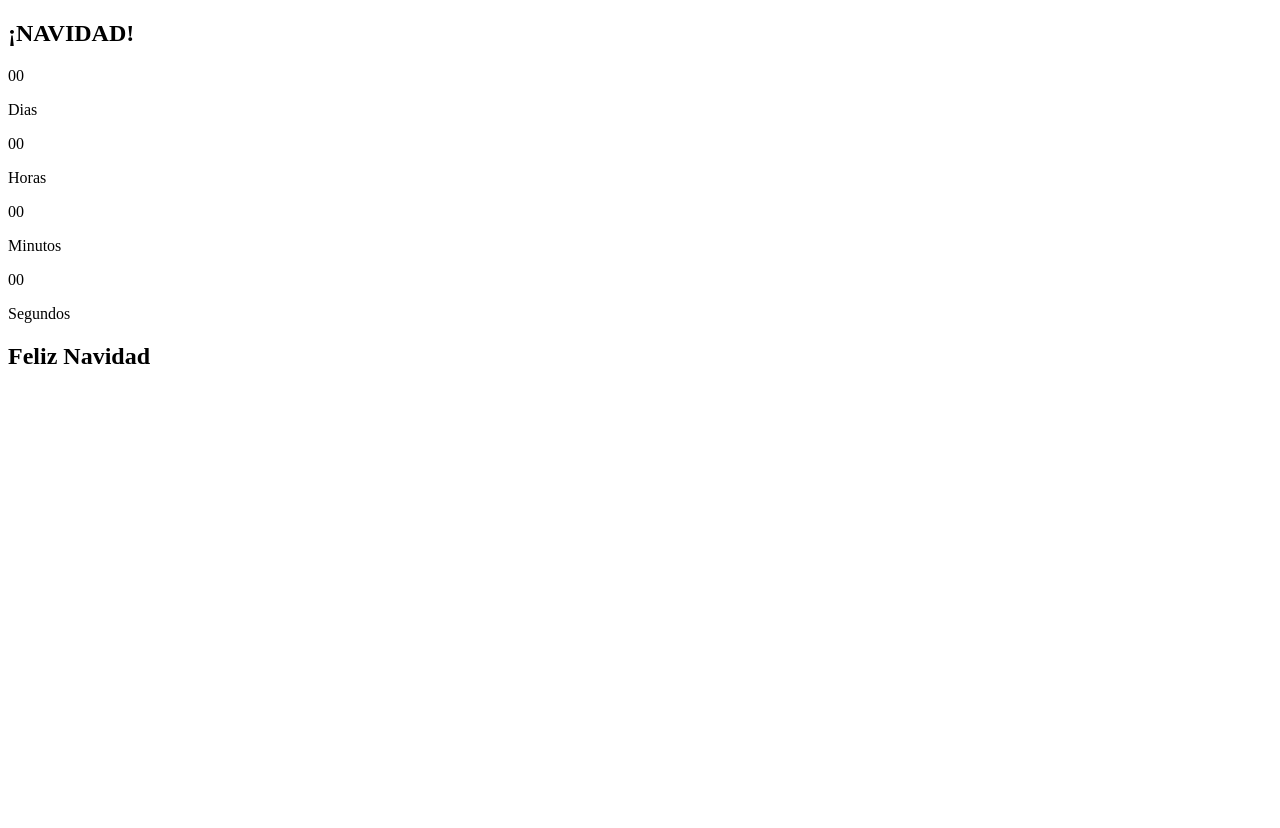
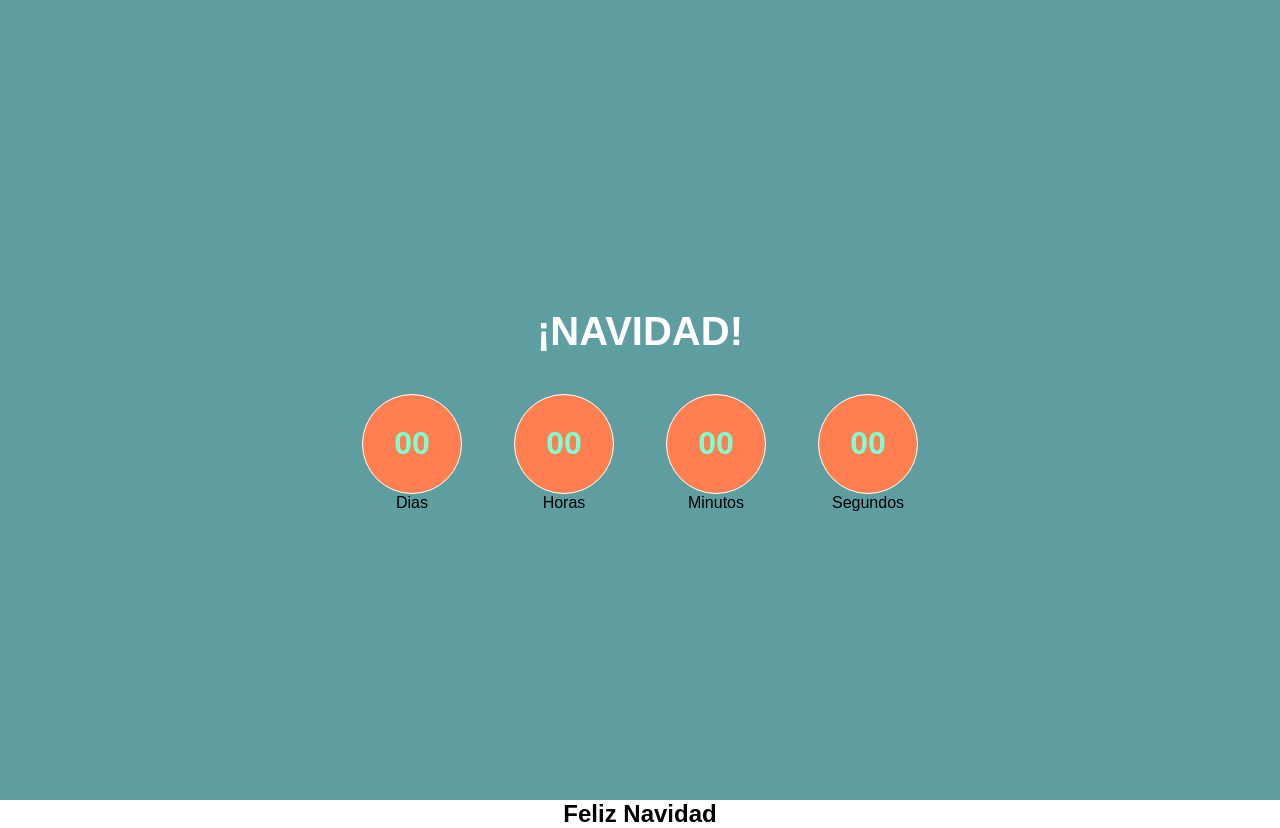
Before and after one commit to PROGRAMXF/Cuenta-regresiva, a plain HTML site: page index.html in a window 1280 px wide. Before the commit the page ends 800 px from the top, so only its background shows below. Drawn offline with Linux system fonts and the light colour scheme.

Commit message:
dando los primeros estilos

```diff
--- a/index.html
+++ b/index.html
@@ -4,6 +4,7 @@
     <meta charset="UTF-8" />
     <meta http-equiv="X-UA-Compatible" content="IE=edge" />
     <meta name="viewport" content="width=device-width, initial-scale=1.0" />
+    <link rel="stylesheet" href="style.css">
     <title>CUENTA REGRESIVA</title>
   </head>
   <body>
--- a/style.css
+++ b/style.css
@@ -0,0 +1,49 @@
+*{
+    padding: 0%;
+    margin: 0%;
+    box-sizing: border-box;
+}
+body{
+    display: grid;
+    place-items: center;
+    font-family: sans-serif;
+}
+.container{
+    width: 100%;
+    min-height: 100vh;
+    display: flex;
+    align-items: center;
+    justify-content: center;
+    flex-direction: column;
+    background-color: cadetblue;
+}
+.countdown{
+    display: flex;
+    justify-content: space-evenly;
+    width: 50%;
+    flex-wrap: wrap;
+}
+.countdown div{
+    display: grid;
+    place-items: center;
+    padding: 10px;
+}
+h1{
+    text-align: center;
+    color: white;
+    font-size: 40px;
+    padding: 30px 10px;
+}
+p{
+    display: grid;
+    place-items: center;
+    border: solid 1px #fff;
+    height: 100px;
+    width: 100px;
+    border-radius: 50%;
+    color: aquamarine;
+    font-size: 2rem;
+    font-weight: bold;
+    background-color:coral;
+
+}
```
